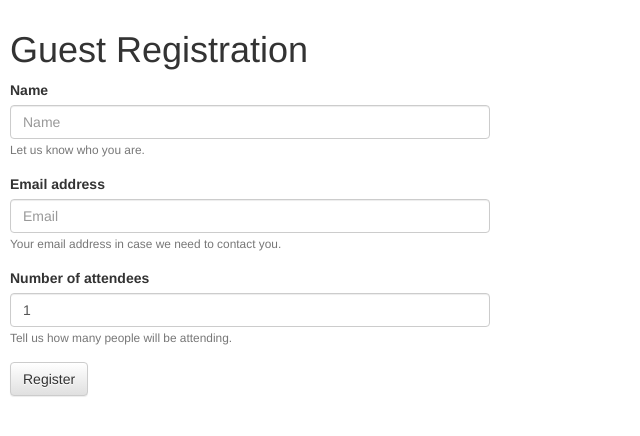
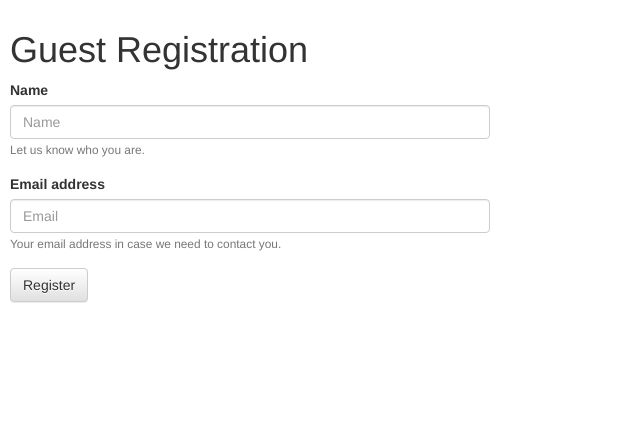
Before and after one commit to Azure-Samples/flask-postgresql-app, a Flask app: page /register in a window 1280 px wide. Shown: the top 436 px of the page, without its empty margins (0-640 px from the left). Run offline with Flask 2, Linux system fonts and the light colour scheme; some libraries are stand-ins or nearby versions.

Commit message:
initial app

```diff
--- a/app/templates/guest_confirmation.html
+++ b/app/templates/guest_confirmation.html
@@ -7,8 +7,7 @@
   <h1>You are confirmed!</h1>
   <p>
     Name: {{ name }}<br/>
-    Email: {{ email }}<br/>
-    Number of attendees: {{ partysize }}
+    Email: {{ email }}
   </p>
   <a href="/">View all attendees</a>
 {% endblock %}
--- a/app/templates/guest_list.html
+++ b/app/templates/guest_list.html
@@ -10,7 +10,6 @@
   <tr>
     <th>Name</th>
     <th>Email</th>
-    <th>Attendees</th>
   </tr>
   </thead>
   <tbody>
@@ -18,7 +17,6 @@
     <tr>
     <td>{{ guest.name }}</td>
     <td>{{ guest.email }}</td>
-    <td>{% if guest.partysize %}{{ guest.partysize }}{% else %}1{% endif %}</td>
     </tr>
   {% endfor %}
 </table>
--- a/app/templates/guest_registration.html
+++ b/app/templates/guest_registration.html
@@ -16,11 +16,6 @@
     <input type="email" class="form-control" id="emailfield" name="email" aria-describedby="emailHelp" placeholder="Email">
     <small id="emailHelp" class="form-text text-muted">Your email address in case we need to contact you.</small>
   </div>
-    <div class="form-group">
-    <label for="partyfield">Number of attendees</label>
-    <input type="number" min="0" step="1" class="form-control" id="partyfield" name="partysize" aria-describedby="partyHelp" value="1">
-    <small id="partyHelp" class="form-text text-muted"> Tell us how many people will be attending.</small>
-  </div>
   <button type="submit" class="btn btn-default">Register</button>
   </form>
 {% endblock %}
```
